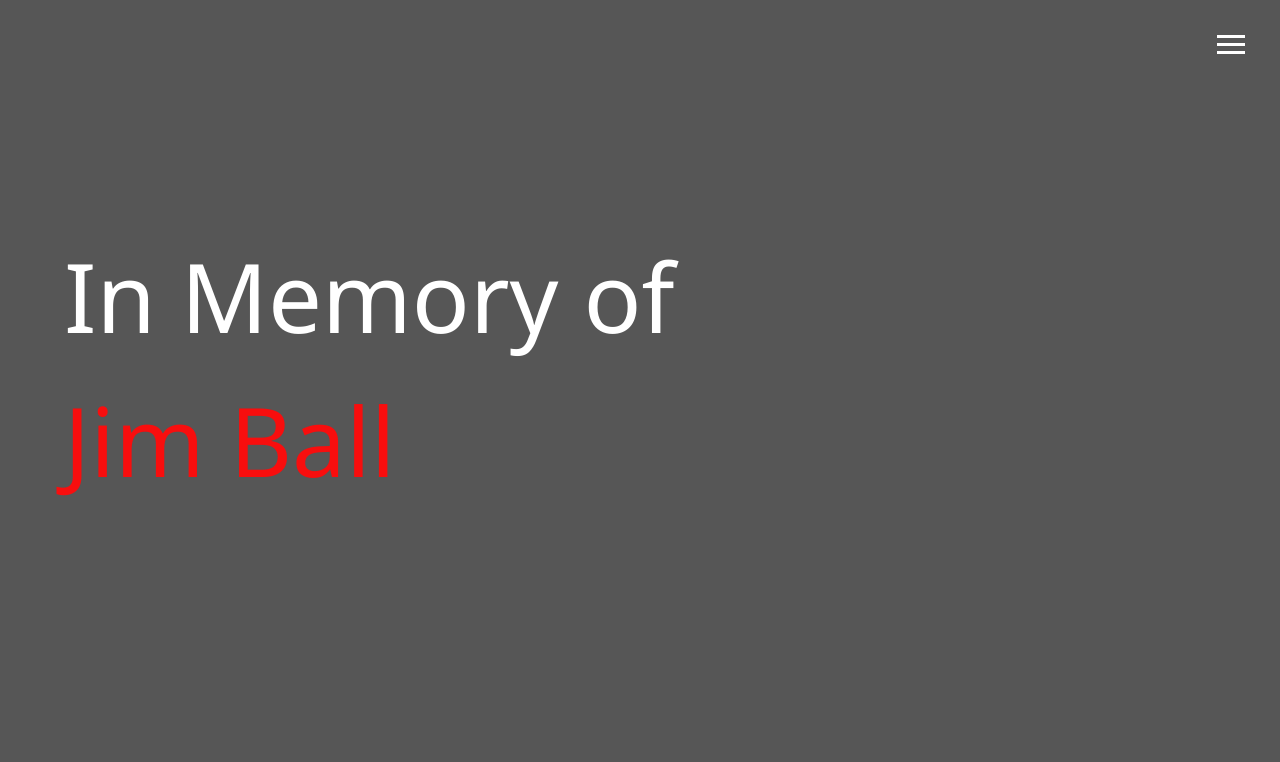
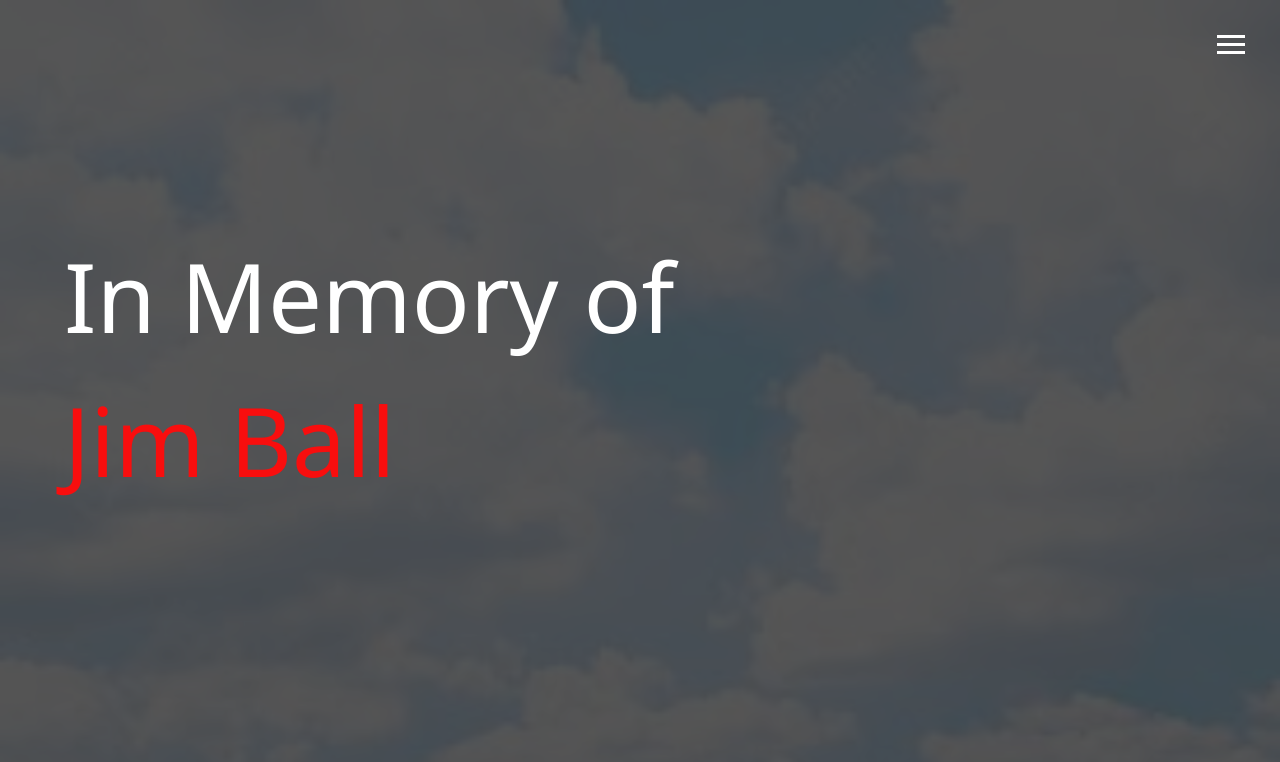
Before and after one commit to justinxwynkoop/JimBall, a website: page index.html in a window 1280 px wide. Drawn offline with Linux system fonts and the light colour scheme.

Commit message:
Added Clouds

```diff
--- a/css/main.css
+++ b/css/main.css
@@ -142,7 +142,7 @@ body {
 }
 
 body#bg-img {
-  background: url(../img/background.jpg);
+  background: url(../img/photos/clouds.jpeg);
   background-attachment: fixed;
   background-size: cover;
 }
```
Also changed, not shown: img/photos/IMG_9055.JPG (added), img/photos/clouds.jpeg (added).
